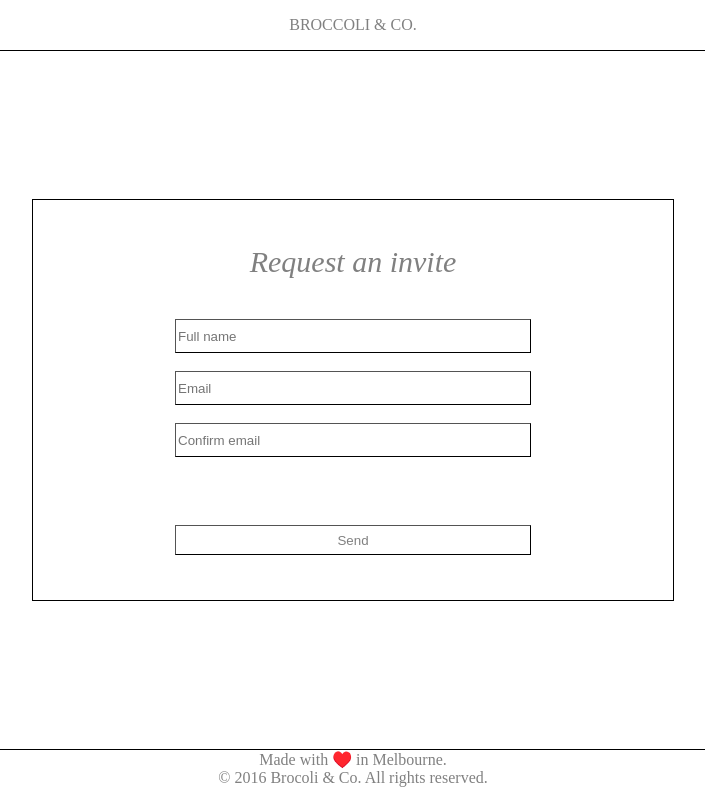
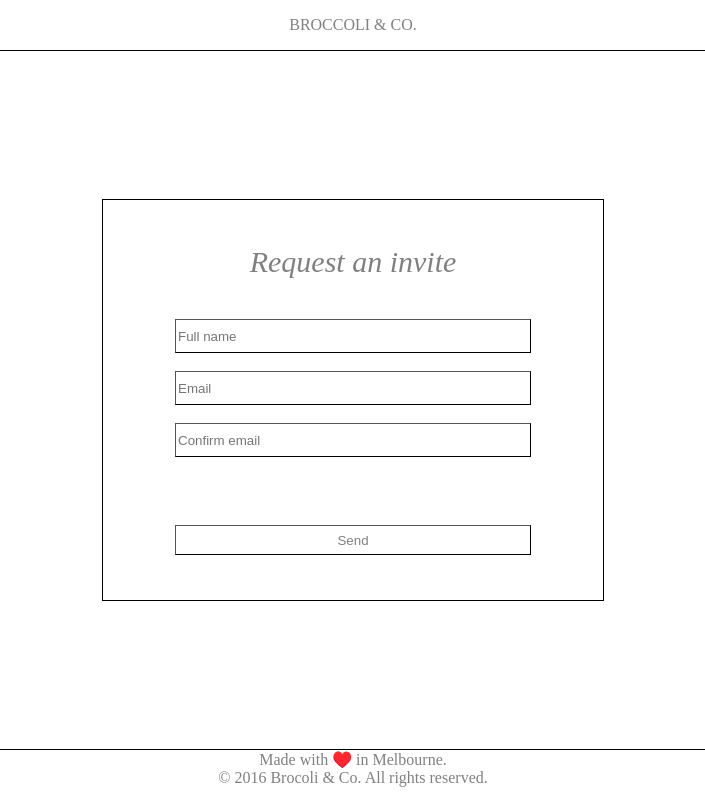
Before and after one commit to JimmyDi/AirwallexPro, a React app: page / in a window 1280 px wide. Both pictures are taken after a click on the button "Request an invite". Shown: the whole page, without its empty margins (287-992 px from the left). Built offline with nearby package versions, Linux system fonts and the light colour scheme.

Commit message:
update modal stylings

```diff
--- a/components/RequestModal/requestModal.scss
+++ b/components/RequestModal/requestModal.scss
@@ -3,7 +3,7 @@
     background-color: rgba(0, 0, 0, 0.25);
     position: absolute;
     height: 50%;
-    width: 50%;
+    width: 500px;
     border-color: black;
     border-style: solid;
     border-width: 1px;
--- a/components/SuccessModal/successModal.scss
+++ b/components/SuccessModal/successModal.scss
@@ -2,7 +2,7 @@
     z-index: 200;
     background-color: rgba(0, 0, 0, 0.25);
     position: absolute;
-    width: 50%;
+    width: 500px;
     height: 300px;
     border-color: black;
     border-style: solid;
```
